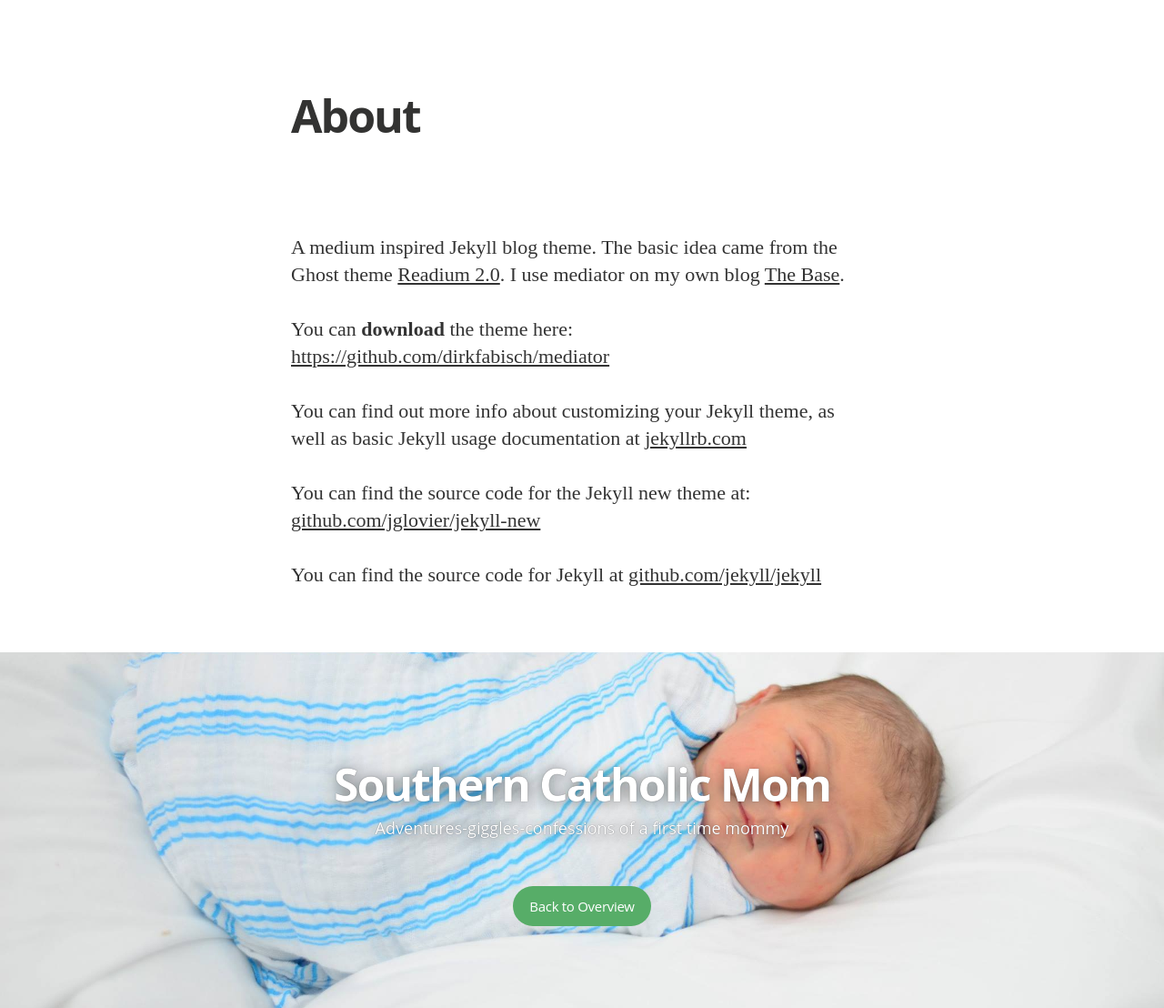
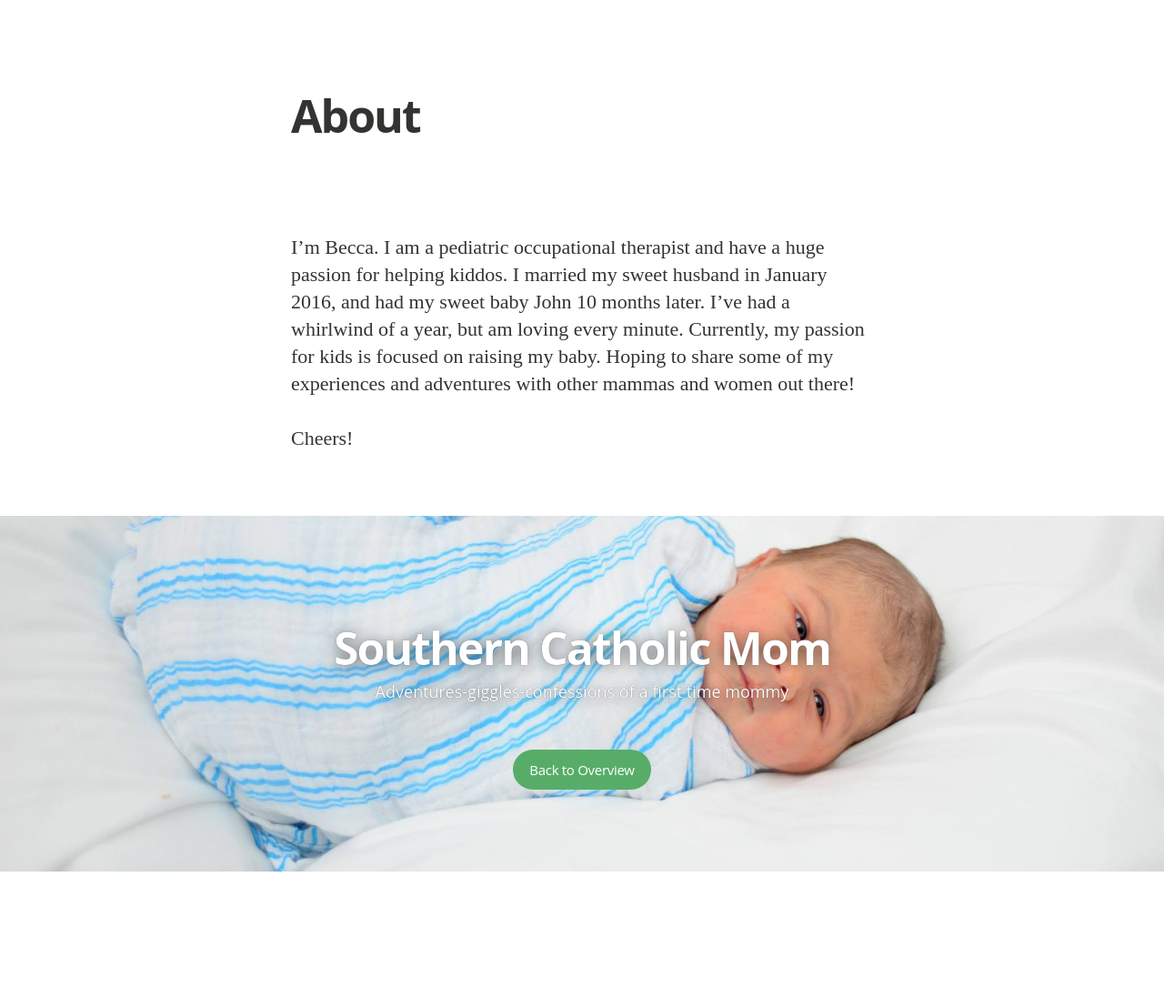
Before and after one commit to beccamccaskey/southerncatholicmom, a Jekyll site: the page built from about.md, in a window 1280 px wide. Shown: the whole page at 91% size. Built offline with Jekyll 4.4.1, drawn with Linux system fonts in a browser that asks for light colours; nearby versions of some CDN libraries; some web fonts are replaced; after the commit the page ends 958 px from its top, so only the background shows below that.

Commit message:
Update about.md

```diff
--- a/about.md
+++ b/about.md
@@ -4,14 +4,6 @@ title: About
 permalink: /about/
 ---
 
-A medium inspired Jekyll blog theme. The basic idea came from the Ghost theme
-[Readium 2.0](http://www.svenread.com/readium-ghost-theme/). I use mediator on my own blog [The Base](blog.base68.com).
+I'm Becca. I am a pediatric occupational therapist and have a huge passion for helping kiddos. I married my sweet husband in January 2016, and had my sweet baby John 10 months later. I've had a whirlwind of a year, but am loving every minute. Currently, my passion for kids is focused on raising my baby. Hoping to share some of my experiences and adventures with other mammas and women out there!
 
-You can **download** the theme here:
-[https://github.com/dirkfabisch/mediator](https://github.com/dirkfabisch/mediator)
-
-You can find out more info about customizing your Jekyll theme, as well as basic Jekyll usage documentation at [jekyllrb.com](http://jekyllrb.com/)
-
-You can find the source code for the Jekyll new theme at: [github.com/jglovier/jekyll-new](https://github.com/jglovier/jekyll-new)
-
-You can find the source code for Jekyll at [github.com/jekyll/jekyll](https://github.com/jekyll/jekyll)
+Cheers!
```
